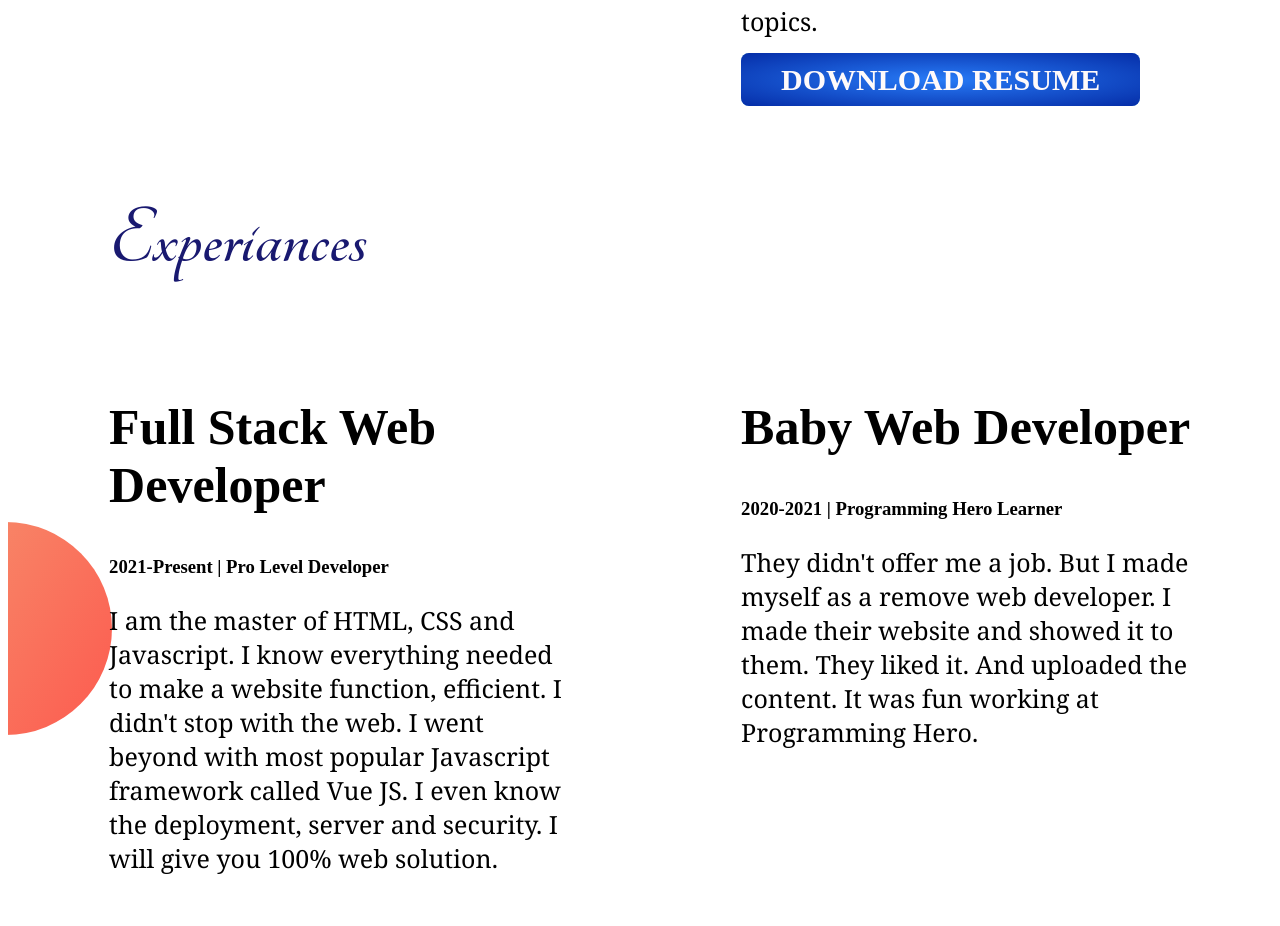
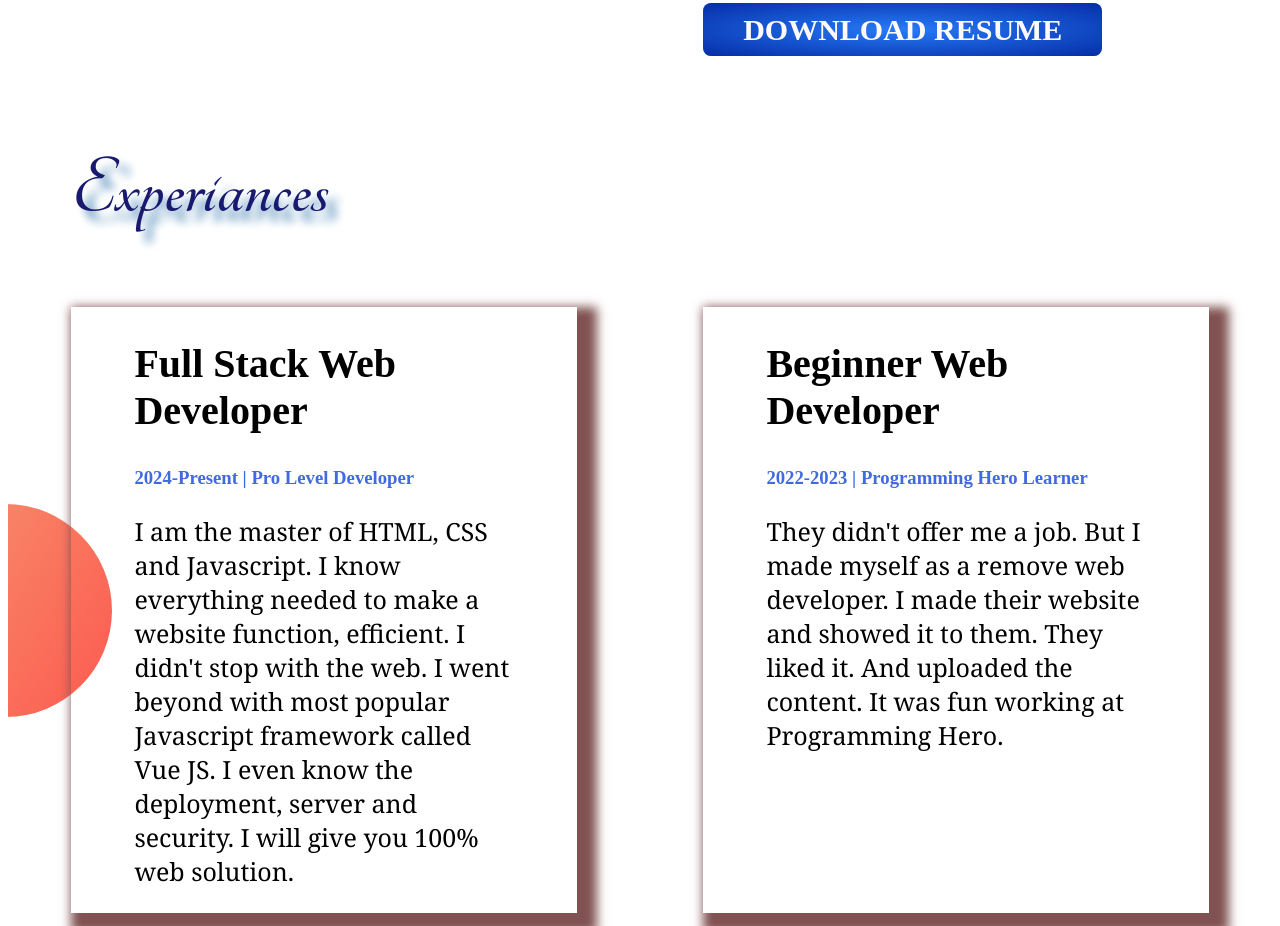
Before and after one commit to SanzidaTrisha01/Developer-Portfolio, a plain HTML site: page index.html in a window 1280 px wide. Shown: the part 1521-2447 px from the top of the page. Drawn offline with Linux system fonts and the light colour scheme.

Commit message:
5 commit

```diff
--- a/index.html
+++ b/index.html
@@ -41,16 +41,16 @@
     </section>
     <h1 class="mid half-wd">Experiances</h1><br>
     <section class="bottom">
-        <div class="half-wd">
+        <div class="half-wd exp">
             <h2>Full Stack Web Developer</h2>
-            <h3>2021-Present | Pro Level Developer</h3>
+            <h3 class="navy">2024-Present | Pro Level Developer</h3>
             <p>I am the master of HTML, CSS and Javascript. I know everything needed to make a website function,
                 efficient. I didn't stop with the web. I went beyond with most popular Javascript framework called
                 Vue JS. I even know the deployment, server and security. I will give you 100% web solution.</p>
         </div>
-        <div class="half-wd">
-            <h2>Baby Web Developer</h2>
-            <h3>2020-2021 | Programming Hero Learner</h3>
+        <div class="half-wd exp">
+            <h2>Beginner Web Developer</h2>
+            <h3 class="navy">2022-2023 | Programming Hero Learner</h3>
             <p>They didn't offer me a job. But I made myself as a remove web developer. I made their website and showed
                 it to them. They liked it. And uploaded the content. It was fun working at Programming Hero.</p>
         </div>
--- a/style.css
+++ b/style.css
@@ -1,10 +1,11 @@
 h1{
     font-family: 'Tangerine', cursive;
+    text-shadow: 10px 10px 10px steelblue;
     font-size: 85px;
     font-weight: 900px;
 }
 h2{
-    font-size: 50px;
+    font-size: 40px;
     font-weight: 100px;
 }
 .mid{
@@ -22,13 +23,14 @@ section{
     margin-bottom: 100px;
 }
 .half-wd img{
-    width: 80%;
+    width: 100%;
     padding-top: 2%;
 }
 .half-wd{
     width: 50%;
-    padding-left: 8%;
-    padding-right: 6%;
+    padding-left: 5%;
+    padding-right: 5%;
+    margin-right: 30px;
 }
 .button{
     text-decoration: none;
@@ -55,3 +57,8 @@ section{
     background-repeat: no-repeat;
     background-position: left center;
 }
+.exp{
+    box-shadow: 10px 10px 10px 10px rgb(128, 82, 82);
+    margin-right: 5%;
+    margin-left: 5%;
+}
```
Also changed, not shown: images/DSC02910-removebg-preview.jpg (deleted), images/Sanzida Afrin.jpg (deleted), images/c1-removebg-preview.png (deleted), images/my-bg.png (deleted), images/t1.png (deleted), images/t2.png (deleted), images/t3.png (deleted), images/t5-removebg-preview.png (deleted), images/t6.jpg (deleted), images/t7-removebg-preview.png (deleted), images/t7.jpg (deleted), images/template.png (deleted), 5 other files.
